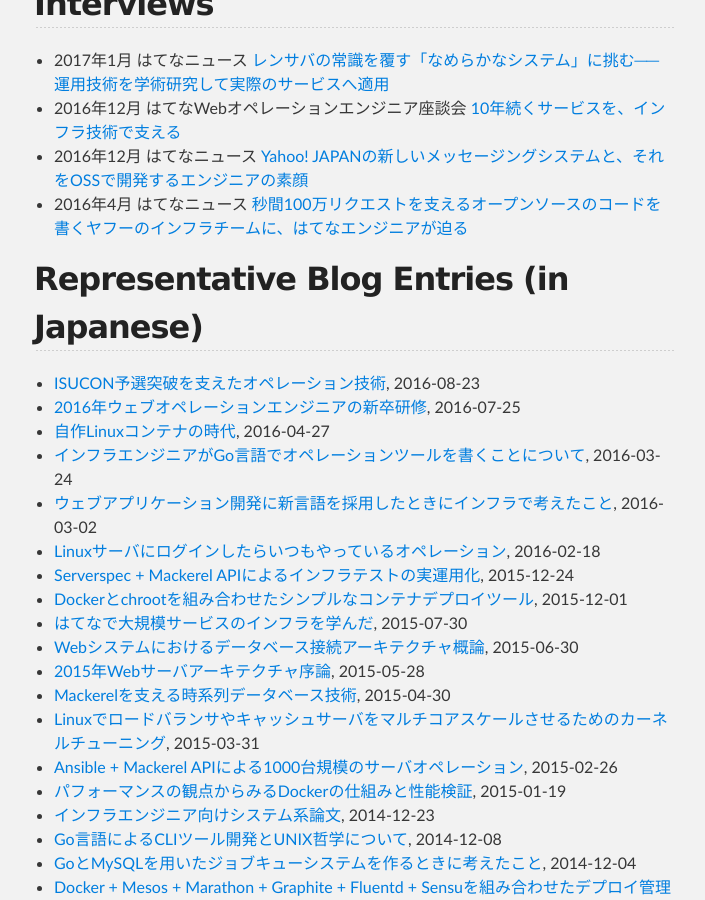
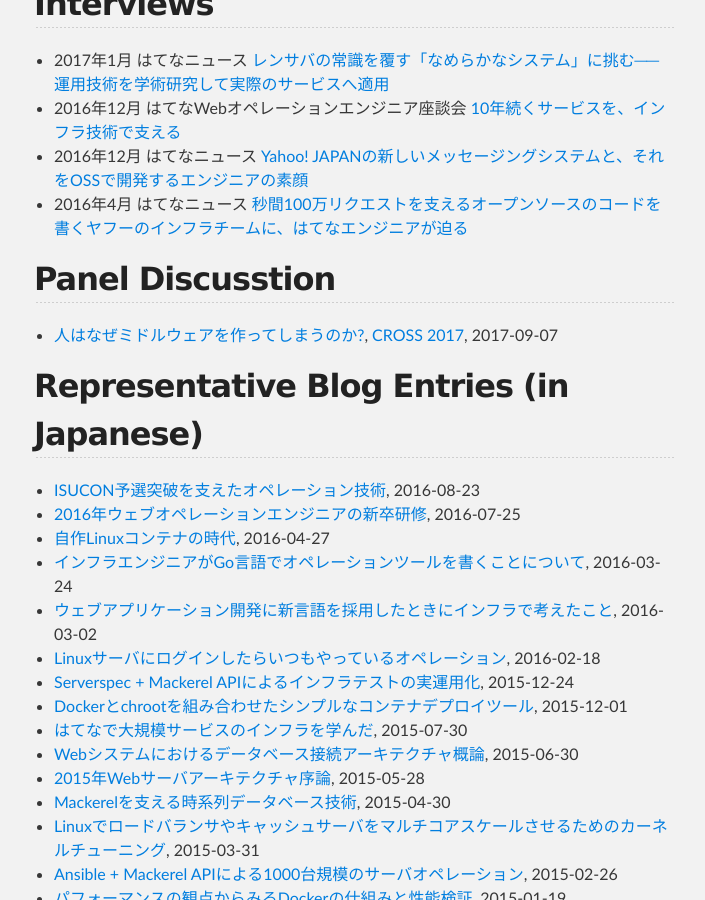
Before and after one commit to yuuki/yuuk.io, a Jekyll site: the page built from index.md, in a window 1280 px wide and 900 px high, scrolled down 2916 px. Shown: the whole window, without its empty margins (286-991 px from the left). Built offline with Jekyll 4.4.1, drawn with Linux system fonts in a browser that asks for light colours; nearby versions of some CDN libraries.

Commit message:
Sync README.md in master branch to index.md in gh-pages

```diff
--- a/index.md
+++ b/index.md
@@ -92,6 +92,10 @@
 - 2016年12月 はてなニュース [Yahoo! JAPANの新しいメッセージングシステムと、それをOSSで開発するエンジニアの素顔](http://hatenanews.com/articles/201612/24092)
 - 2016年4月 はてなニュース [秒間100万リクエストを支えるオープンソースのコードを書くヤフーのインフラチームに、はてなエンジニアが迫る](http://hatenanews.com/articles/201604/23819)
 
+## Panel Discusstion
+
+- [人はなぜミドルウェアを作ってしまうのか?](http://2017.cross-party.com/program/x4), [CROSS 2017](http://2017.cross-party.com), 2017-09-07
+
 ## Representative Blog Entries (in Japanese)
 
 - [ISUCON予選突破を支えたオペレーション技術](http://blog.yuuk.io/entry/web-operations-isucon), 2016-08-23
```
